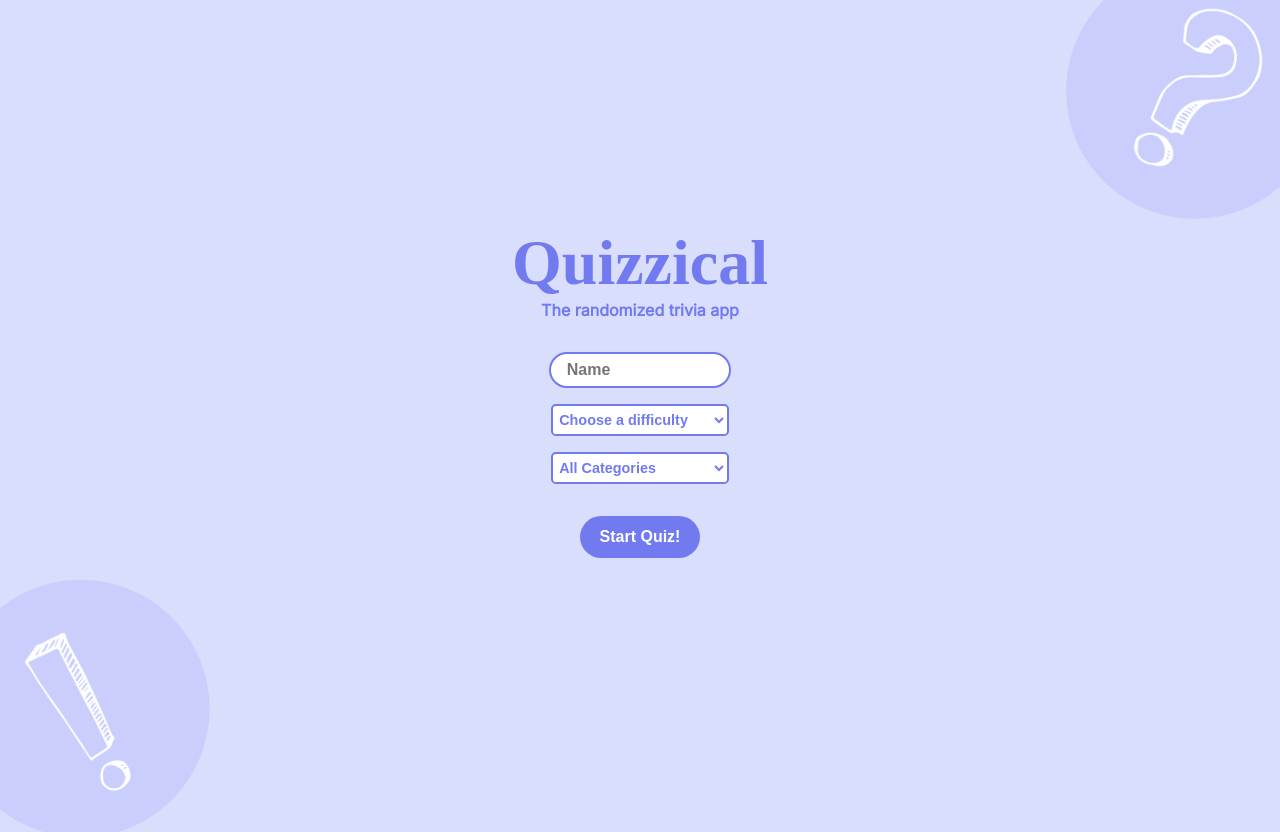
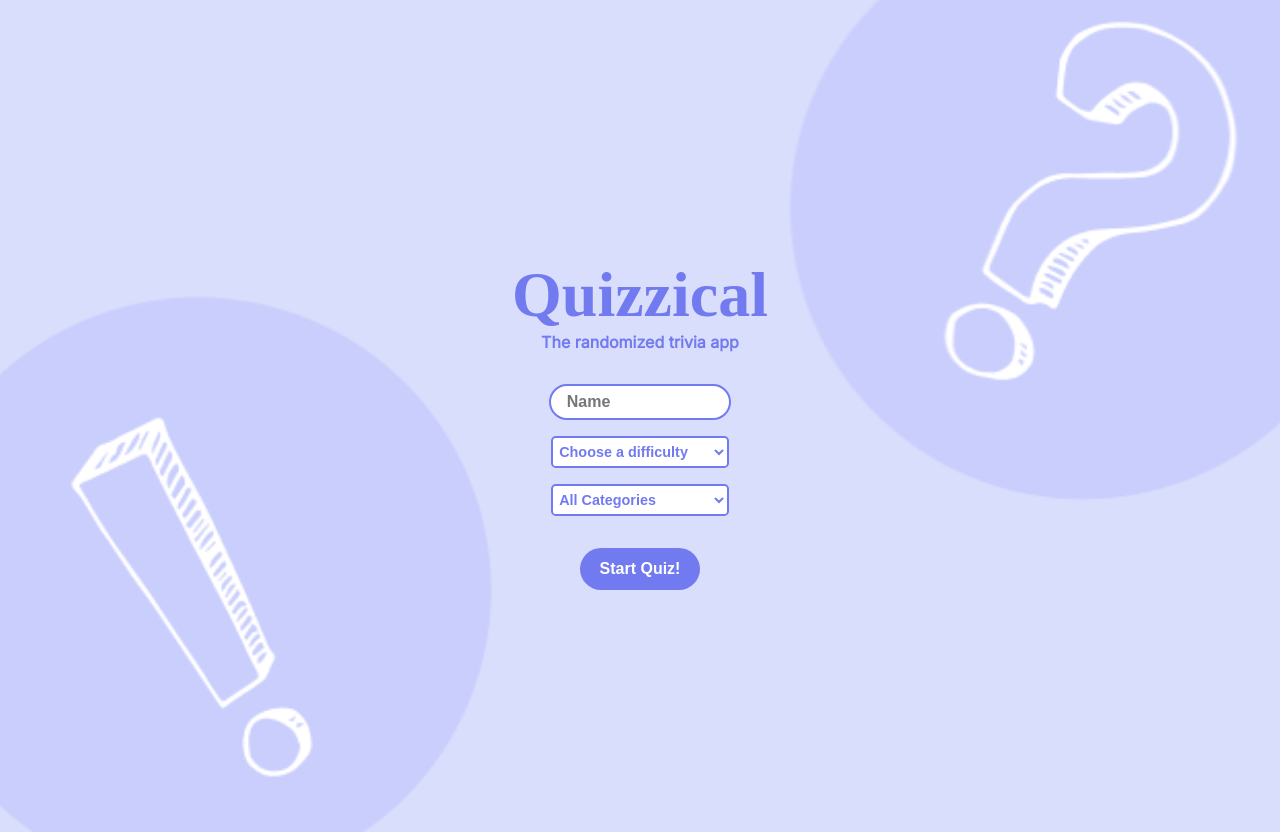
Before and after one commit to swright3/scrimba, a React (Create React App) app in the folder projects/trivia/: page / in a window 1280 px wide. Before the commit the page ends 800 px from the top, so only its background shows below. Built offline with nearby package versions, Linux system fonts and the light colour scheme; a web font is replaced by a local one.

Commit message:
Improved responsiveness of styles

```diff
--- a/projects/trivia/src/Answer.module.css
+++ b/projects/trivia/src/Answer.module.css
@@ -1,37 +1,24 @@
 
-/*
 .Answer {
     text-align: center;
     display: flex;
     align-items: center;
     justify-content: center;
-    width: 80%;
-    max-width: 25rem;
-    margin: 0 auto;
     background-color: #727af0;
     border: 3px solid #4a50a0;
     border-radius: 5rem;
     color: white;
-    height: 100%;
-    padding: 0.2rem 1rem;
-    font-weight: 600;
-}
-*/
-
-.Answer {
-    text-align: center;
-    background-color: #727af0;
-    border: 3px solid #4a50a0;
-    border-radius: 5rem;
-    color: white;
-    padding: 0.7rem 0;
+    padding: 0.7rem;
     width: 80%;
     justify-self: center;
+    font-weight: 600;
+    font-size: 1.1rem;
 }
 
 @media screen and (min-width: 40rem) {
     .Answer {
         width: 100%;
+        padding: 0.7rem 0;
     }
 }
 
--- a/projects/trivia/src/App.module.css
+++ b/projects/trivia/src/App.module.css
@@ -15,6 +15,41 @@
 #exclamationMark {
     bottom: -85px;
     left: -95px;
+}
+
+@media screen and (min-width: 600px) {
+    #questionMark, #exclamationMark {
+        position: fixed;
+        z-index: -1;
+        width: 65vw;
+        height: 65vw;
+        max-width: 50rem;
+        max-height: 50rem;
+        /* width: clamp(22rem, 60vw, 35rem);
+        height: clamp(22rem, 60vw, 35rem); */
+    }
+
+    #questionMark {
+        top: calc(30px - 18vw);
+        right: calc(20px - 18vw);
+    }
+
+    #exclamationMark {
+        bottom: calc(30px - 18vw);
+        left: calc(20px - 18vw);
+    }
+}
+
+@media screen and (min-width: 1230px) {
+    #questionMark {
+        top: -191px;
+        right: -201px;
+    }
+
+    #exclamationMark {
+        bottom: -191px;
+        left: -201px;
+    }
 }
 
 /* Quiz page styles */
--- a/projects/trivia/src/Intro.module.css
+++ b/projects/trivia/src/Intro.module.css
@@ -37,6 +37,7 @@ has moved upwards.*/
     align-items: center;
     justify-content: center;
     height: 100vh;
+    margin-top: 2rem;
 }
 
 .title {
--- a/projects/trivia/src/Question.module.css
+++ b/projects/trivia/src/Question.module.css
@@ -6,6 +6,7 @@
     display: grid;
     padding: 0.5rem 0;
     border: none;
+    box-shadow: 3px 3px 5px #4a50a0c4;
 }
 
 .questionUpper {
@@ -23,10 +24,14 @@
     text-align: center;
 }
 
+.description {
+    font-size: 1.25rem;
+}
+
 .answers {
     display: grid;
     gap: 1.5rem;
-    margin: 1rem;
+    margin: 1rem 1.2rem;
     grid-template-rows: repeat(4, 1fr);
 }
 
```
